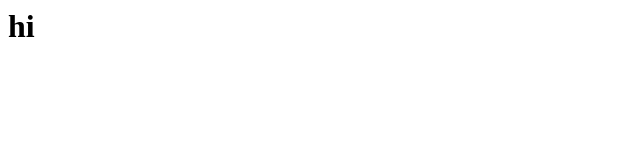
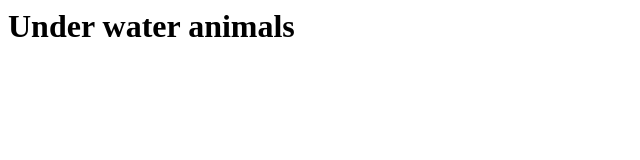
Before and after one commit to Jenelle9249/Jenelle-s-website, a plain HTML site: page index.html in a window 1280 px wide. Shown: the whole page, without its empty margins (0-640 px from the left). Drawn offline with Linux system fonts and the light colour scheme.

Commit message:
Update index.html

```diff
--- a/index.html
+++ b/index.html
@@ -4,7 +4,7 @@
   </head>
   <body>
     <h1>
-      hi
+      Under water animals
     </h1>
   </body>
 </html>
```
